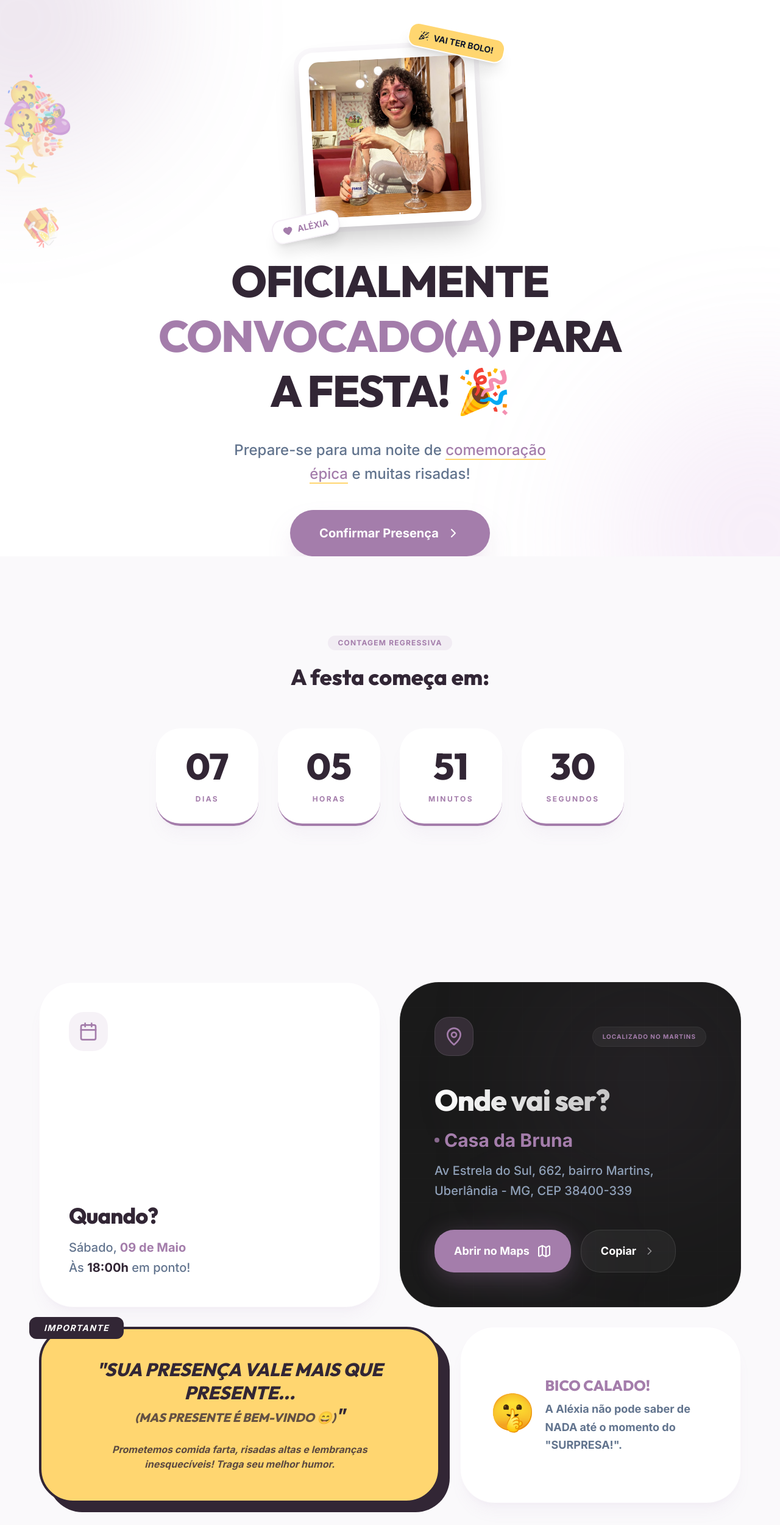
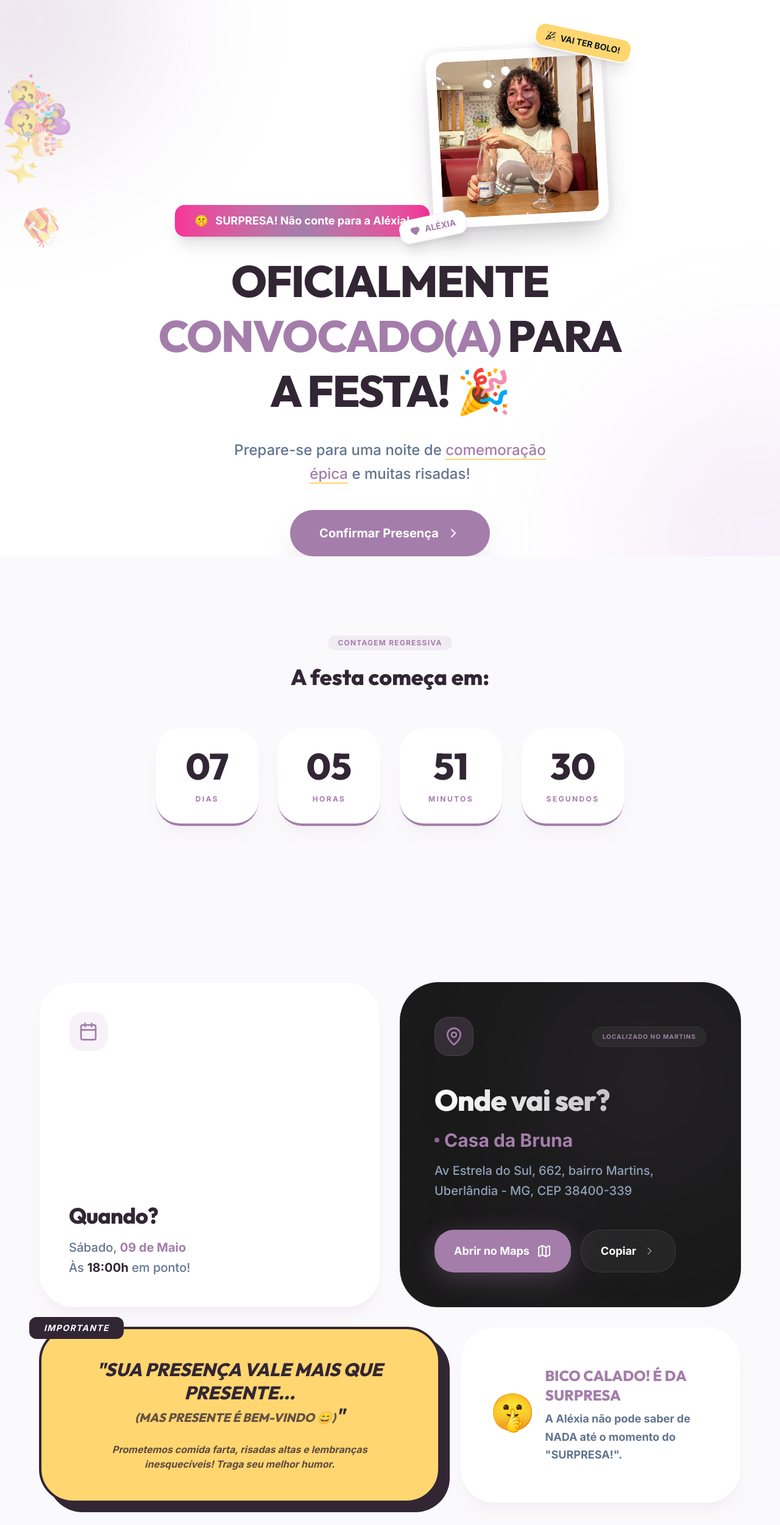
Before and after one commit to cleitonsousadev/ANIVERS-RIO-AL-XIA-PARREIRAS, a React (Vite) app: page / in a window 1280 px wide. Shown: the top 2500 px of the page at 61% size. Built offline with nearby package versions, Linux system fonts and the light colour scheme.

Commit message:
Adiciona banner SURPRESA e corrige texto BICO CALADO

```diff
--- a/src/App.tsx
+++ b/src/App.tsx
@@ -128,6 +128,16 @@ Mensagem: ${formData.message || 'Sem mensagem adicional'}`;
           animate={{ opacity: 1, y: 0 }}
           className="z-10 text-center max-w-3xl"
         >
+          {/* Banner SURPRESA acima da foto - não tapa a foto */}
+          <motion.div
+            initial={{ opacity: 0, y: -20 }}
+            animate={{ opacity: 1, y: 0 }}
+            className="mb-6 bg-gradient-to-r from-pink-500 via-[#A47DAB] to-pink-500 text-white px-8 py-3 rounded-2xl shadow-xl font-black text-lg inline-flex items-center gap-3"
+          >
+            <span>🤫</span>
+            <span>SURPRESA! Não conte para a Aléxia!</span>
+          </motion.div>
+
           <div className="relative inline-block mb-12">
             {/* Photo Placeholder */}
 <motion.div
@@ -361,8 +371,8 @@ className="md:col-span-6 bg-[#1A1A1A] p-8 md:p-14 rounded-[4rem] text-white over
             >
 <div className="flex items-center gap-4">
                 <div className="text-6xl animate-bounce">🤫</div>
-                <div>
-                  <h3 className="text-2xl font-display font-black text-[#A47DAB] mb-2">BICO CALADO!</h3>
+<div>
+                  <h3 className="text-2xl font-display font-black text-[#A47DAB] mb-2">BICO CALADO! É DA SURPRESA</h3>
                   <p className="text-slate-500 font-bold leading-relaxed text-lg">
                     A Aléxia não pode saber de NADA até o momento do "SURPRESA!".
                   </p>
```
